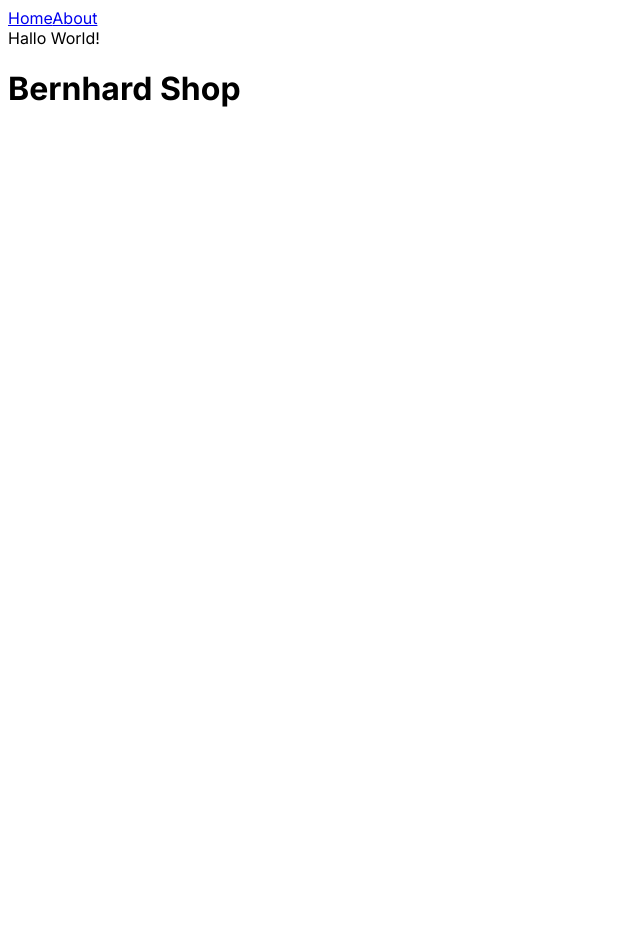
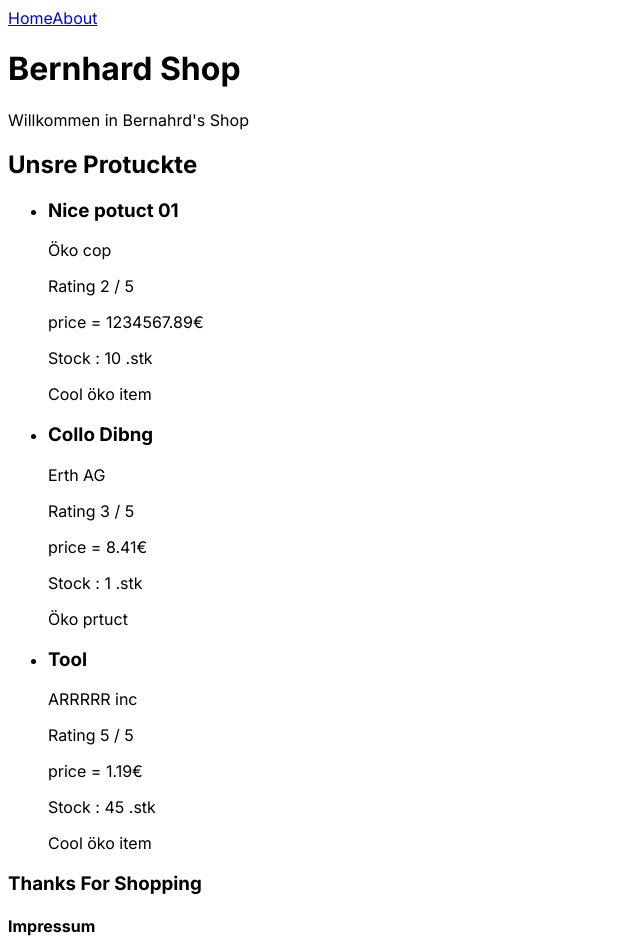
Before and after one commit to Bernkra96/next.js-ecommerce-store, a Next.js app: page / in a window 1280 px wide. Shown: the top 952 px of the page, without its empty margins (0-640 px from the left). Before the commit the page ends 800 px from the top, so only its background shows below. Built offline with nearby package versions, Linux system fonts and the light colour scheme.

Commit message:
Add Inpressum and intem dispay

```diff
--- a/app/layout.tsx
+++ b/app/layout.tsx
@@ -21,6 +21,16 @@ export default function RootLayout({
         <a href="about">About</a>
 
         {children}
+
+        <h3> Thanks For Shopping </h3>
+        <h4> Impressum</h4>
+        <p> Musster Inc.</p>
+        <p> Mustter Steasse 1 /2 </p>
+        <p> 1111 MustterStatt AT </p>
+        <p> Tel : 00 43 11 65555 </p>
+
+        <p>E-Mail : office@musster.inc.at </p>
+        <p> Webb : musster.inc.at </p>
       </body>
     </html>
   );
--- a/app/page.tsx
+++ b/app/page.tsx
@@ -1,8 +1,59 @@
 export default function Home() {
+  const items = [
+    {
+      id: 0, // Protuct id
+      itemName: 'Nice potuct  01', // LisstingName
+      brand: 'Öko cop', // Barnd
+      price: 123456789, // Price in Euro Cent 100 Cent = 1 Euro
+      stock: 10,
+      rating: 2, // of 5
+      img: [],
+      shortdiscrion: 'Cool öko item ',
+    },
+    {
+      id: 1, // Protuct id
+      itemName: 'Collo Dibng', // LisstingName
+      brand: 'Erth AG', // Barnd
+      price: 841, // Price in Euro Cent 100 Cent = 1 Euro
+      rating: 3, // of 5
+      stock: 1,
+      img: [],
+      shortdiscrion: 'Öko prtuct ',
+    },
+    {
+      id: 3, // Protuct id
+      itemName: 'Tool ', // LisstingName
+      brand: 'ARRRRR inc', // Barnd
+      price: 119, // Price in Euro Cent 100 Cent = 1 Euro
+      rating: 5, // of 5
+      stock: 45, // Stock
+
+      img: [],
+
+      shortdiscrion: 'Cool öko item ',
+    },
+  ];
+
   return (
     <main>
-      Hallo World!
       <h1> Bernhard Shop </h1>
+
+      <p> Willkommen in Bernahrd's Shop</p>
+
+      <h2>Unsre Protuckte </h2>
+
+      <ul>
+        {items.map((item) => (
+          <li key={`item.id ${item.id}`}>
+            <h3> {item.itemName} </h3>
+            <p> {item.brand} </p>
+            <p> {'Rating ' + item.rating + ' / 5'} </p>
+            <p> {'price = ' + item.price / 100 + '€'} </p>
+            <p> {'Stock : ' + item.stock + ' .stk'} </p>
+            <p>{item.shortdiscrion}</p>
+          </li>
+        ))}
+      </ul>
     </main>
   );
 }
```
